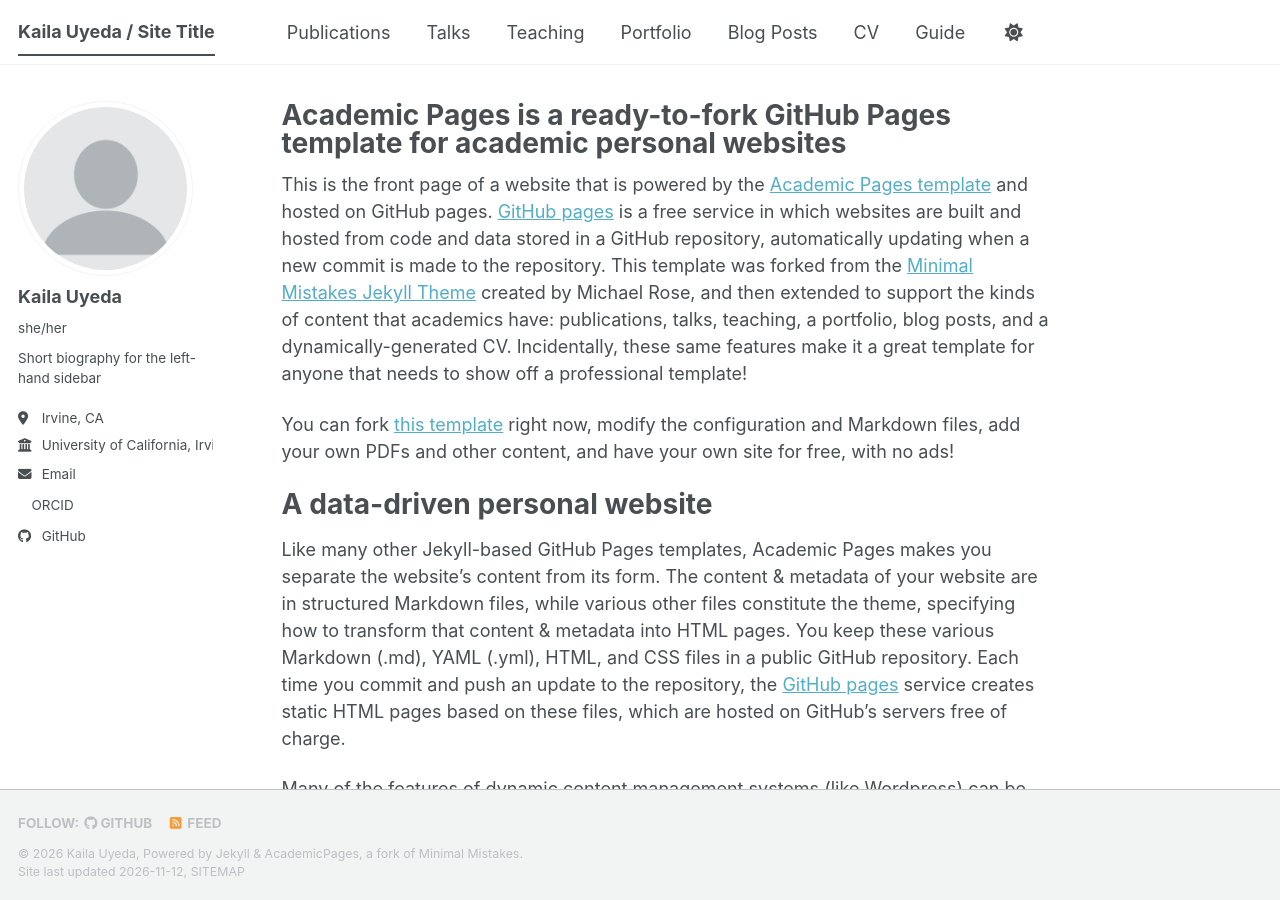
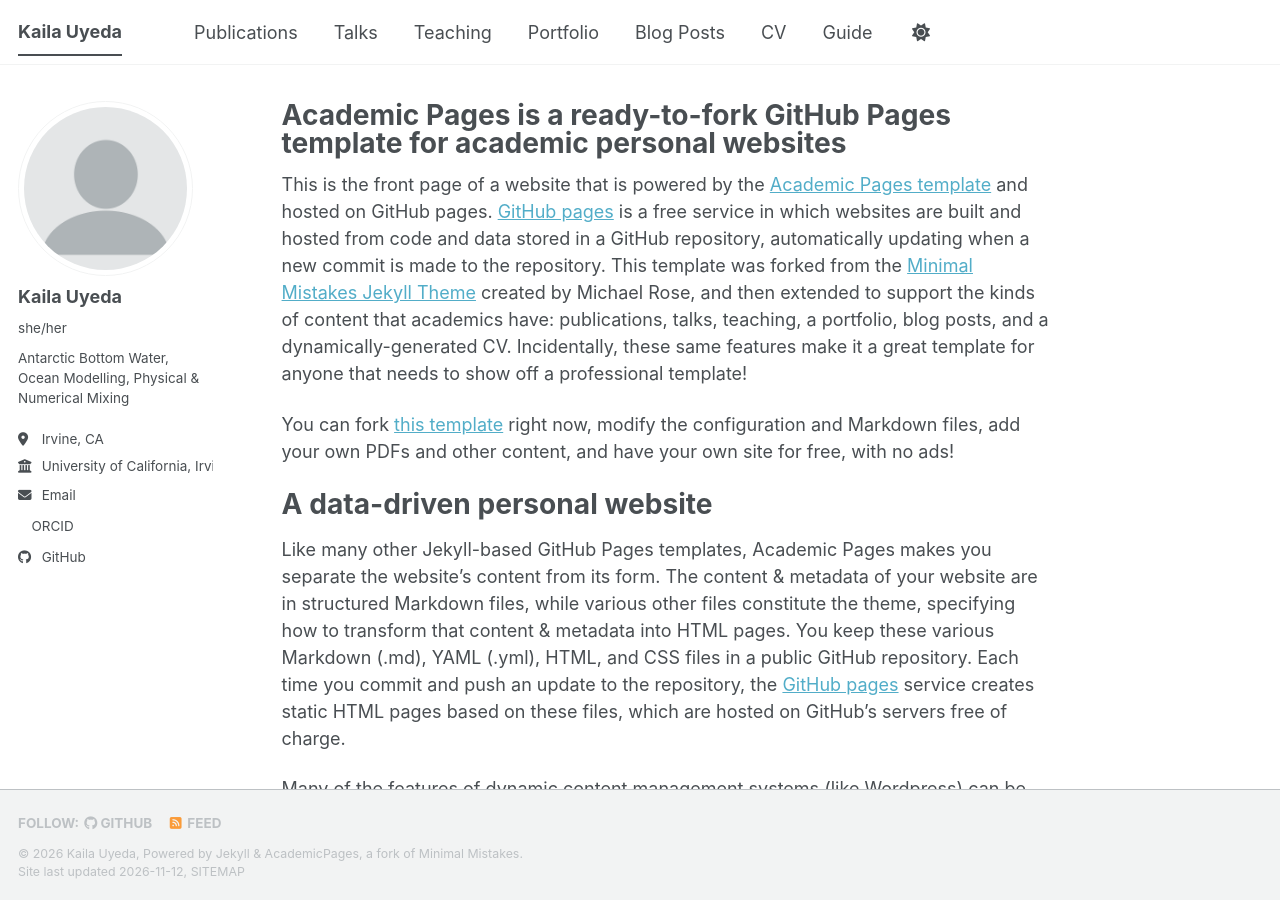
Before and after one commit to kailauyeda/kailauyeda.github.io, a Jekyll site: the page built from _pages/about.md, in a window 1280 px wide and 900 px high. Built offline with Jekyll 4.4.1, drawn with Linux system fonts in a browser that asks for light colours; a script bundle is joined from its source files by our own code; a style sheet for code colours, icons or effects is not loaded.

Commit message:
Update _config.yml
Minimal changes; see if the page build & deployment test error occurs again.

```diff
--- a/_config.yml
+++ b/_config.yml
@@ -9,7 +9,7 @@
 # Basic Site Settings
 locale                   : "en-US"
 site_theme               : "default" # The available themes options are "default", "air", "sunrise", "mint", "dirt" and "contrast"
-title                    : "Kaila Uyeda / Site Title"
+title                    : "Kaila Uyeda"
 title_separator          : "-"
 name                     : &name "Kaila Uyeda"
 description              : &description "Kaila Uyeda academic portfolio"   # Update this with a general description of your site, this is the default if not overridden by a page
@@ -26,7 +26,7 @@ author:
   avatar           : "profile.png"
   name             : "Kaila Uyeda"
   pronouns         : "she/her" # example: "she/her"
-  bio              : "Short biography for the left-hand sidebar"
+  bio              : "Antarctic Bottom Water, Ocean Modelling, Physical & Numerical Mixing"
   location         : "Irvine, CA"
   employer         : "University of California, Irvine"
   uri              : # URL
```
